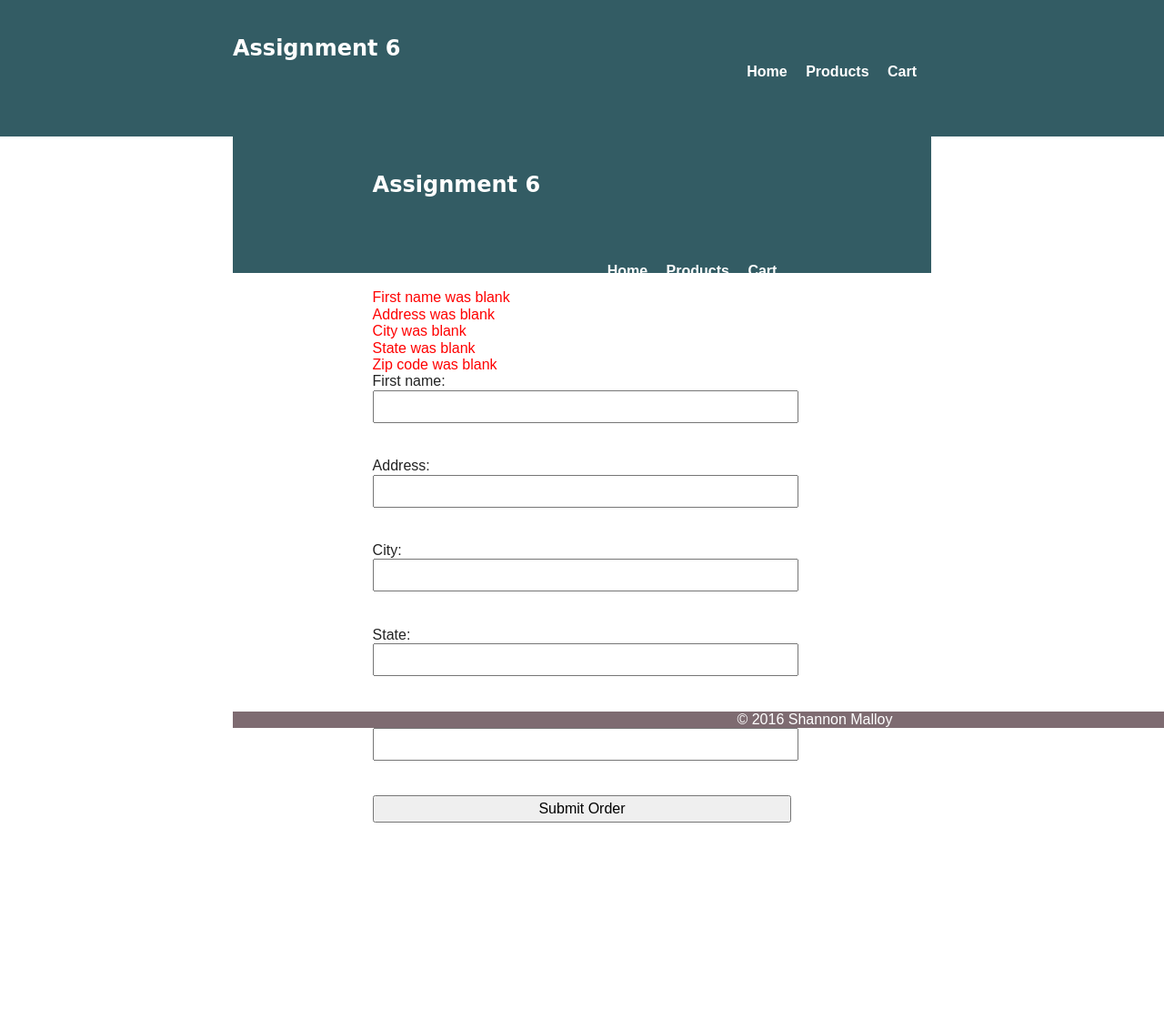
After one commit to Shannonjmalloy/csis3030_malloy, a PHP site: page /checkout_process.php in a window 1280 px wide. The commit adds this page. Shown: the whole page at 91% size. Run offline with PHP 8.4, Linux system fonts and the light colour scheme; data that the repository does not hold is empty; some libraries are stand-ins or nearby versions.

Commit message:
Almost Complete Assignment

```diff
--- a/category_list.php
+++ b/category_list.php
@@ -4,13 +4,13 @@
 
 include("header.php");
 
-	$sql = "select * from categories";
+	$sql = "select * from categories order by category_name";
 	//run the query, store the result (if any) in $result
 	$res = mysqli_query($connection,$sql) or die(mysqli_error($connection));
 
 
 	while ($row = mysqli_fetch_assoc($res)) {
-		echo "<a href='product_list.php?category_id=" . $row["id"] . "'>". $row["category_name"] . "</a> <br/>";
+		echo "<a href='product_list.php?category_id=" . $row["id"] . "' class='category_name'>". $row["category_name"] . "</a> <br/>";
 	}
 
 	include("footer.php");
--- /dev/null
+++ b/checkout_form.php
@@ -0,0 +1,43 @@
+ <?php
+  include("header.php");
+  include("global.php");
+?>
+<div id="container">
+<br/>
+
+    <span style="color: red;">
+      <?php echo $errormessage; ?>
+    </span>
+
+
+    <form method="POST" action="checkout_process.php">
+      <label for="firstname">First name:</label>
+        <input type="text" name="firstname" id="firstname" value="<?php echo $first_name;?>">
+        <br /> <br />
+
+        <label for="address">Address:</label>
+        <input type="text" name="address" id="address" value="<?php echo $address;?>">
+        <br /> <br />
+
+        <label for="city">City:</label>
+        <input type="text" name="city" id="city" value="<?php echo $city;?>">
+        <br /> <br />
+
+        <label for="state">State:</label>
+        <input type="text" name="state" id="state" value="<?php echo $state;?>">
+        <br /> <br />
+
+        <label for="zip">Zip code:</label>
+        <input type="text" name="zip" id="zip" value="<?php echo $zip;?>">
+        <br /> <br />
+
+        <input type="submit" value="Submit Order">
+
+      </form>
+
+    </div>
+
+
+<?php
+  include("footer.php");
+?>
--- /dev/null
+++ b/checkout_process.php
@@ -0,0 +1,96 @@
+<?php
+include("global.php");
+include("header.php");
+
+
+$first_name = $_POST["firstname"];
+$address = $_POST["address"];
+$city = $_POST["city"];
+$state = $_POST["state"];
+$zip = $_POST["zip"];
+
+
+
+if ($first_name == "") {
+$errormessage =  $errormessage . "First name was blank <br />";
+}
+
+if ($address == "") {
+$errormessage =  $errormessage . "Address was blank <br />";
+}
+
+if ($city == "") {
+$errormessage =  $errormessage . "City was blank <br />";
+}
+
+if ($state == "") {
+$errormessage =  $errormessage . "State was blank <br />";
+}
+
+if ($zip == "") {
+$errormessage =  $errormessage . "Zip code was blank <br />";
+}
+
+if ($errormessage != "") {
+include("checkout_form.php");
+die();
+}
+
+
+$first_name = mysqli_real_escape_string($connection,$_POST["firstname"]);
+$address = mysqli_real_escape_string($connection,$_POST["address"]);
+$city = mysqli_real_escape_string($connection,$_POST["city"]);
+$state = mysqli_real_escape_string($connection,$_POST["state"]);
+$zip = mysqli_real_escape_string($connection,$_POST["zip"]);
+
+?>
+
+
+<h1><?php echo $first_name . "'s"; ?> Reciept</h1>
+
+<?php
+
+echo "<div class='bold'>Address: </div>" . $address . "<br />";
+echo "<div class='bold'>City: </div>" . $city . "<br />";
+echo "<div class='bold'>State: </div>" . $state . "<br />";
+echo "<div class='bold'>Zip Code: </div>" . $zip . "<br />";
+
+
+$sql = "select products.product_name, cart.quantity, products.id
+			FROM products
+			inner join cart
+			on products.id=cart.product_id
+			WHERE session_id = '" . session_id() . "'";
+$res = mysqli_query($connection,$sql) or die(mysqli_error($connection));
+
+while ($row = mysqli_fetch_assoc($res)) {
+	echo $row["product_name"] . "			";
+	echo $row["quantity"] .  "<br/>";
+
+	$sql  = "update products set quantity_remaining = quantity_remaining - " . $row["quantity"] . " where id =" . $row["id"];
+
+	mysqli_query($connection,$sql) or die(mysqli_error($connection));
+
+	};
+
+include ("jwu_email.php");
+
+	$email = "Name: " . $first_name . " Shipping Address: " . $address . " ";
+	$email = $email . " " . $city . ", " . $state . " " . $zip . " ";
+
+$sql = "select products.product_name, cart.quantity, products.id
+			FROM products
+			inner join cart
+			on products.id=cart.product_id
+			WHERE session_id = '" . session_id() . "'";
+$res = mysqli_query($connection,$sql) or die(mysqli_error($connection));
+
+while ($row = mysqli_fetch_assoc($res)) {
+	$email = $email . "Product Purchased: " . $row["product_name"] . " ";
+	$email = $email . "Quantity: " . $row["quantity"] . " ";
+};
+
+	jwu_mail("smalloy01@wildcats.jwu.edu","NEW ORDER",$email);
+
+include("footer.php");
+?>
--- a/css/main.css
+++ b/css/main.css
@@ -263,7 +263,17 @@ p.index_text {
     font-family: 'Oxygen', sans-serif;
 }
 
+.bold {
+    display:inline;
+    font-weight: bold;
+}
 
+.category_name {
+    display: inline;
+    margin-right:50px;
+    text-align: center;
+    margin-top: 100px;
+}
 
 #content {
     width:100%;
--- a/footer.php
+++ b/footer.php
@@ -7,7 +7,7 @@
 <div id="footer">
 
 <p>
-&copy; 2015 Shannon Malloy
+&copy; 2016 Shannon Malloy
 </p>
 
 
--- a/header.php
+++ b/header.php
@@ -21,17 +21,13 @@
 
             <div class="logo">
                 <h2>Assignment 6</h2>
-
             </div>
-
 
             <div class="nav">
                 <ul>
                     <li> <a href="index.php"> Home </a> </li>
-                    <li> <a href="category_list.php"> Categories </a> </li>
-
-
-
+                    <li> <a href="category_list.php"> Products </a> </li>
+                    <li> <a href="cart_list.php"> Cart </a> </li>
 
                 </ul>
             </div>
```
Also changed, not shown: cart_list.php (added, +35 -0 lines), cart_process.php (added, +47 -0 lines), jwu_email.php (added, +37 -0 lines), product_detail.php (added, +31 -0 lines), product_list.php (+3 -5 lines).
